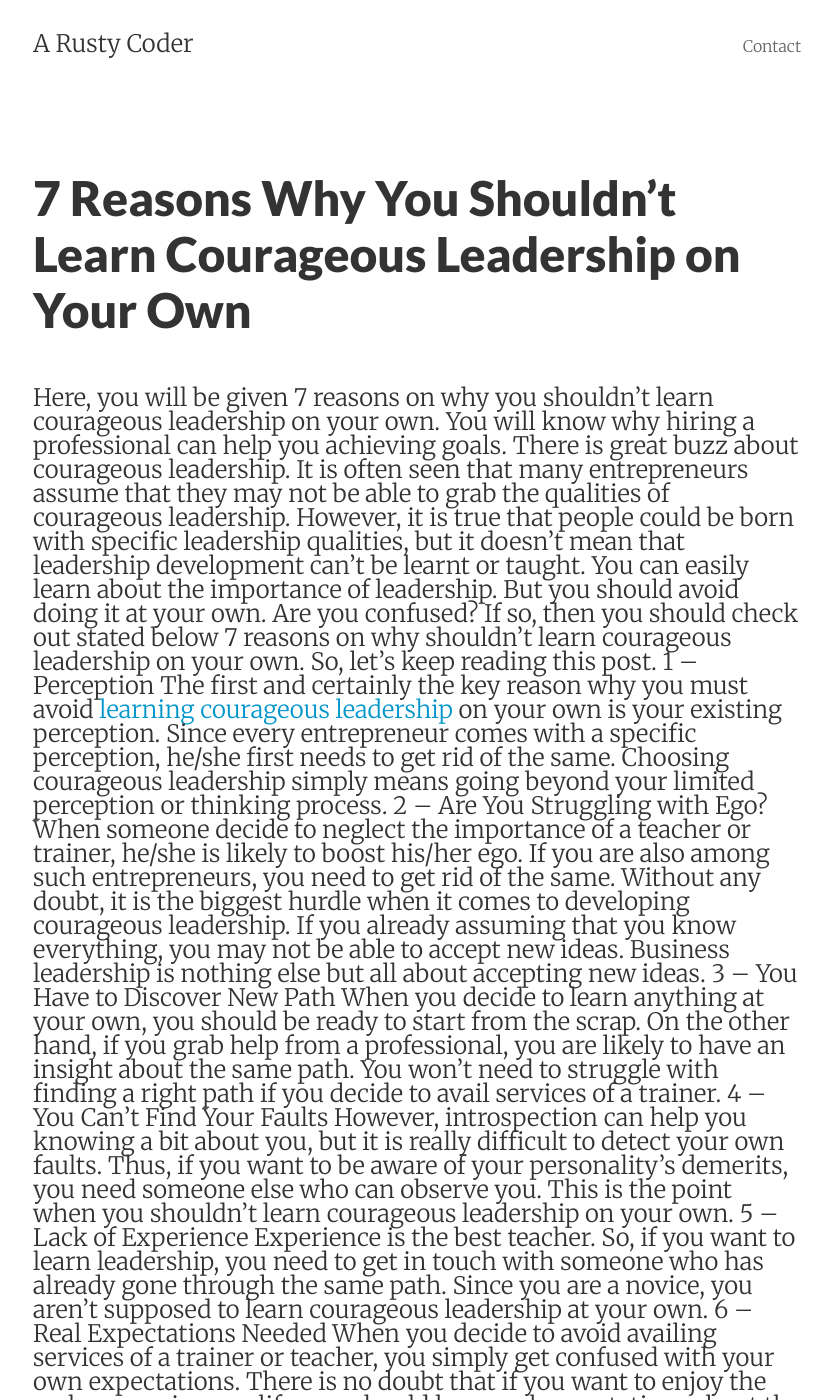
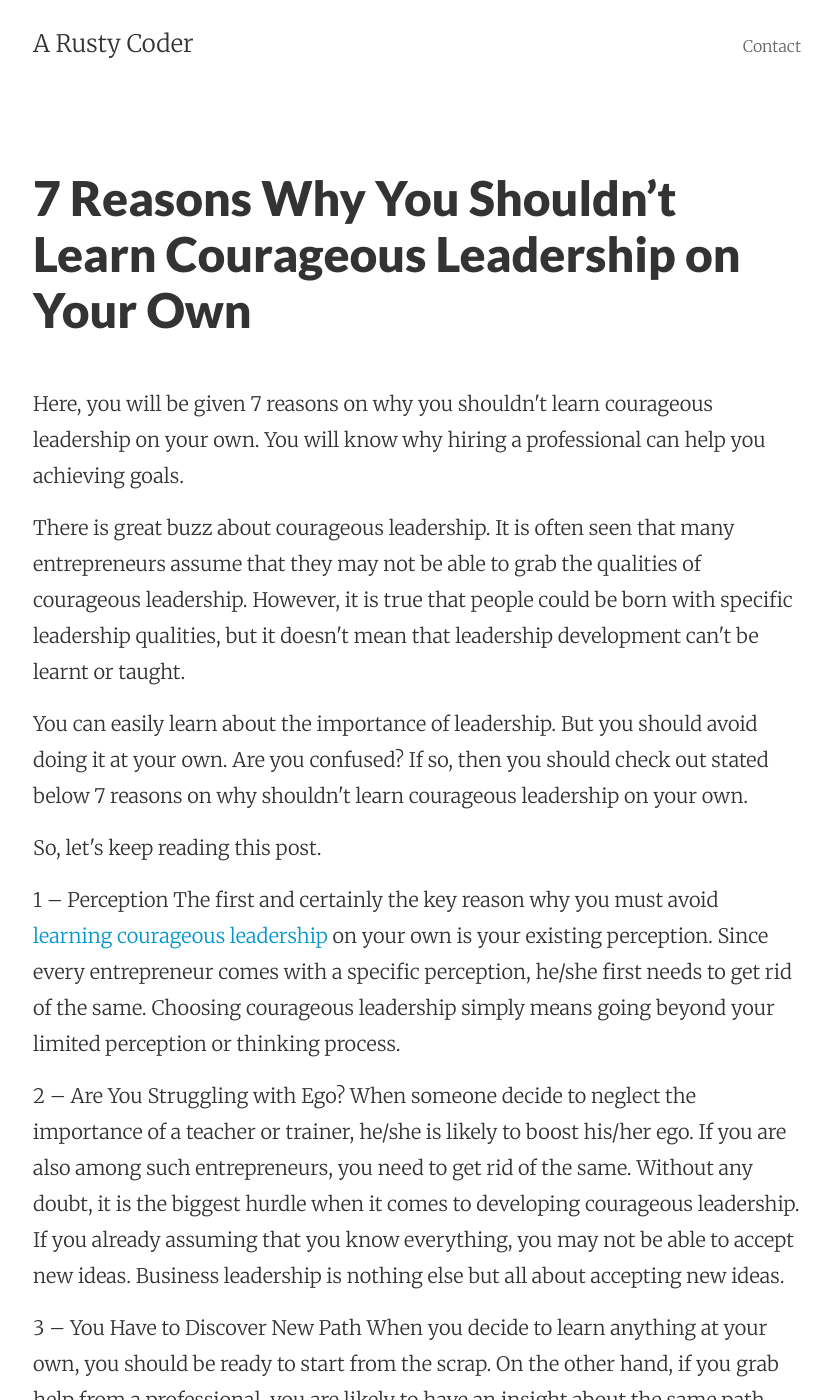
Before and after one commit to hiralove/hiralove.github.io, a Jekyll site: the page built from leadership.html, in a window 1280 px wide and 1400 px high. Shown: the whole window, without its empty margins (223-1055 px from the left). Built offline with Jekyll 4.4.1, drawn with Linux system fonts in a browser that asks for light colours; some of the changed text lies outside the part shown.

Commit message:
Update leadership.html

```diff
--- a/leadership.html
+++ b/leadership.html
@@ -4,22 +4,26 @@ title: 7 Reasons Why You Shouldn’t Learn Courageous Leadership on Your Own
 permalink: /leadership/
 ---
 <div class="py2">
-Here, you will be given 7 reasons on why you shouldn’t learn courageous leadership on your own. You will know why hiring a professional can help you achieving goals.
-There is great buzz about courageous leadership. It is often seen that many entrepreneurs assume that they may not be able to grab the qualities of courageous leadership. However, it is true that people could be born with specific leadership qualities, but it doesn’t mean that leadership development can’t be learnt or taught. You can easily learn about the importance of leadership. But you should avoid doing it at your own. Are you confused? If so, then you should check out stated below 7 reasons on why shouldn’t learn courageous leadership on your own. So, let’s keep reading this post.
-1 – Perception
-The first and certainly the key reason why you must avoid <a href="http://www.kumarfriends.com/publications-and-copyrights/">learning courageous leadership</a> on your own is your existing perception. Since every entrepreneur comes with a specific perception, he/she first needs to get rid of the same. Choosing courageous leadership simply means going beyond your limited perception or thinking process.
-2 – Are You Struggling with Ego?
-When someone decide to neglect the importance of a teacher or trainer, he/she is likely to boost his/her ego. If you are also among such entrepreneurs, you need to get rid of the same. Without any doubt, it is the biggest hurdle when it comes to developing courageous leadership. If you already assuming that you know everything, you may not be able to accept new ideas. Business leadership is nothing else but all about accepting new ideas.
-3 – You Have to Discover New Path
-When you decide to learn anything at your own, you should be ready to start from the scrap. On the other hand, if you grab help from a professional, you are likely to have an insight about the same path. You won’t need to struggle with finding a right path if you decide to avail services of a trainer.
-4 – You Can’t Find Your Faults
-However, introspection can help you knowing a bit about you, but it is really difficult to detect your own faults. Thus, if you want to be aware of your personality’s demerits, you need someone else who can observe you. This is the point when you shouldn’t learn courageous leadership on your own.
-5 – Lack of Experience
-Experience is the best teacher. So, if you want to learn leadership, you need to get in touch with someone who has already gone through the same path. Since you are a novice, you aren’t supposed to learn courageous leadership at your own.
-6 – Real Expectations Needed
-When you decide to avoid availing services of a trainer or teacher, you simply get confused with your own expectations. There is no doubt that if you want to enjoy the real success in your life, you should have real expectations about the same.
-7 – Systematic Learning
-If you want to grab desired results within a short span of time, you need to look for systematic learning. Deciding to learn courageous leadership even without taking help from a trainer may lead you towards a wrong learning path.
-So, these are top 7 reasons on why you should not learn courageous leadership on your own.
-Also see - http://www.kumarfriends.com/
+  <p>Here, you will be given 7 reasons on why you shouldn't learn courageous leadership on your own. You will know why hiring a professional can help you achieving goals.</p>
+  <p>There is great buzz about courageous leadership. It is often seen that many entrepreneurs assume that they may not be able to grab the qualities of courageous leadership. However, it is true that people could be born with specific leadership qualities, but it doesn't mean that leadership development can't be learnt or taught.</p>
+  <p>You can easily learn about the importance of leadership. But you should avoid doing it at your own. Are you confused? If so, then you should check out stated below 7 reasons on why shouldn't learn courageous leadership on your own. </p>
+  <p>So, let's keep reading this post.
+  </p>
+  <p>1 – Perception
+    The first and certainly the key reason why you must avoid <a href="http://www.kumarfriends.com/publications-and-copyrights/">learning courageous leadership</a> on your own is your existing perception. Since every entrepreneur comes with a specific perception, he/she first needs to get rid of the same. Choosing courageous leadership simply means going beyond your limited perception or thinking process.
+  </p>
+  <p>2 – Are You Struggling with Ego?
+    When someone decide to neglect the importance of a teacher or trainer, he/she is likely to boost his/her ego. If you are also among such entrepreneurs, you need to get rid of the same. Without any doubt, it is the biggest hurdle when it comes to developing courageous leadership. If you already assuming that you know everything, you may not be able to accept new ideas. Business leadership is nothing else but all about accepting new ideas.    </p>
+  <p>3 – You Have to Discover New Path
+    When you decide to learn anything at your own, you should be ready to start from the scrap. On the other hand, if you grab help from a professional, you are likely to have an insight about the same path. You won't need to struggle with finding a right path if you decide to avail services of a trainer.    </p>
+  <p>4 – You Can't Find Your Faults
+    However, introspection can help you knowing a bit about you, but it is really difficult to detect your own faults. Thus, if you want to be aware of your personality's demerits, you need someone else who can observe you. This is the point when you shouldn't learn courageous leadership on your own.    </p>
+  <p>5 – Lack of Experience
+    Experience is the best teacher. So, if you want to learn leadership, you need to get in touch with someone who has already gone through the same path. Since you are a novice, you aren't supposed to learn courageous leadership at your own.    </p>
+  <p>6 – Real Expectations Needed
+    When you decide to avoid availing services of a trainer or teacher, you simply get confused with your own expectations. There is no doubt that if you want to enjoy the real success in your life, you should have real expectations about the same.    </p>
+  <p>7 – Systematic Learning
+    If you want to grab desired results within a short span of time, you need to look for systematic learning. Deciding to learn courageous leadership even without taking help from a trainer may lead you towards a wrong learning path.</p>
+  <p> So, these are top 7 reasons on why you should not learn courageous leadership on your own.
+    Also see - http://www.kumarfriends.com/ </p>
 </div>
```
